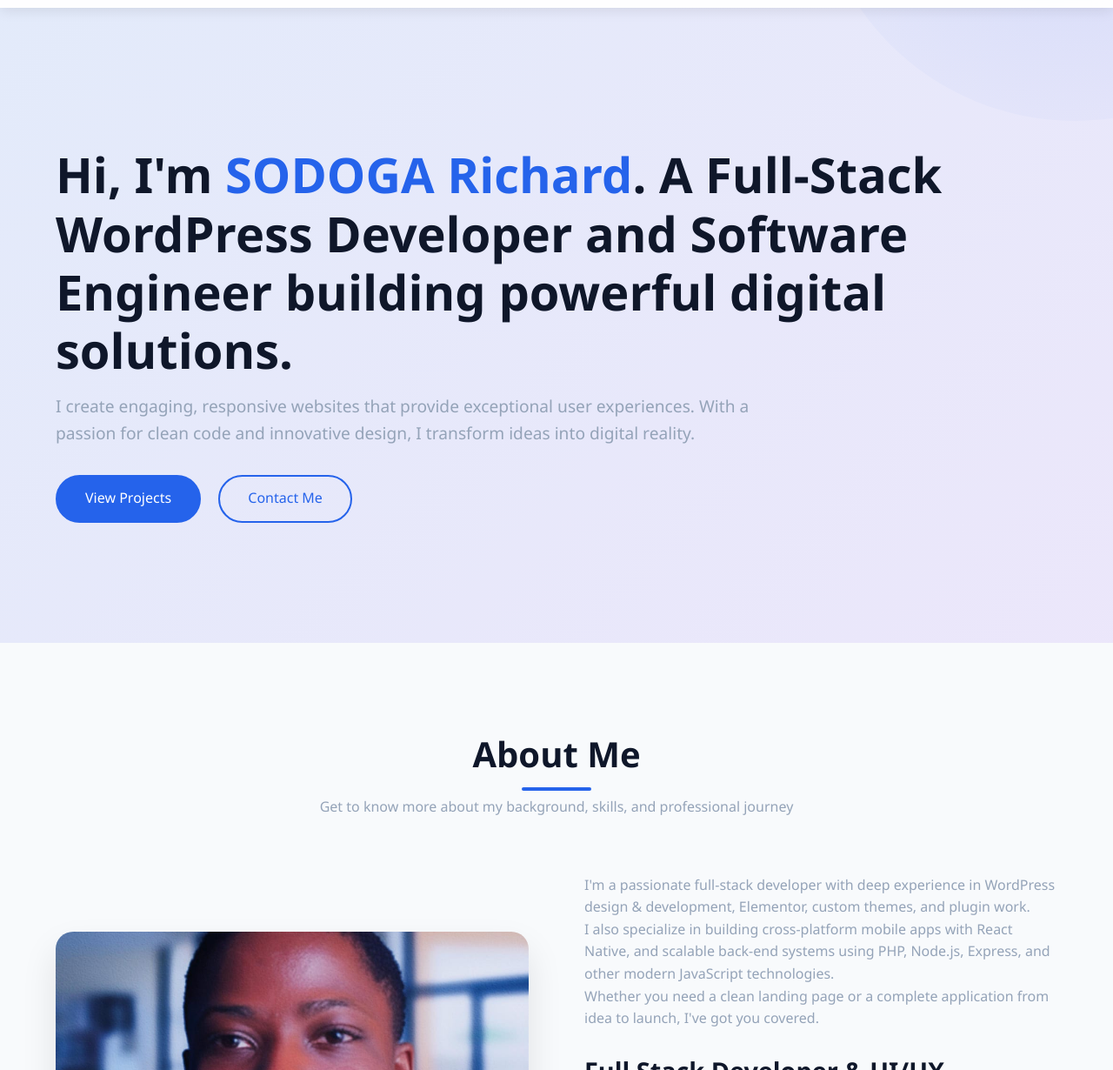
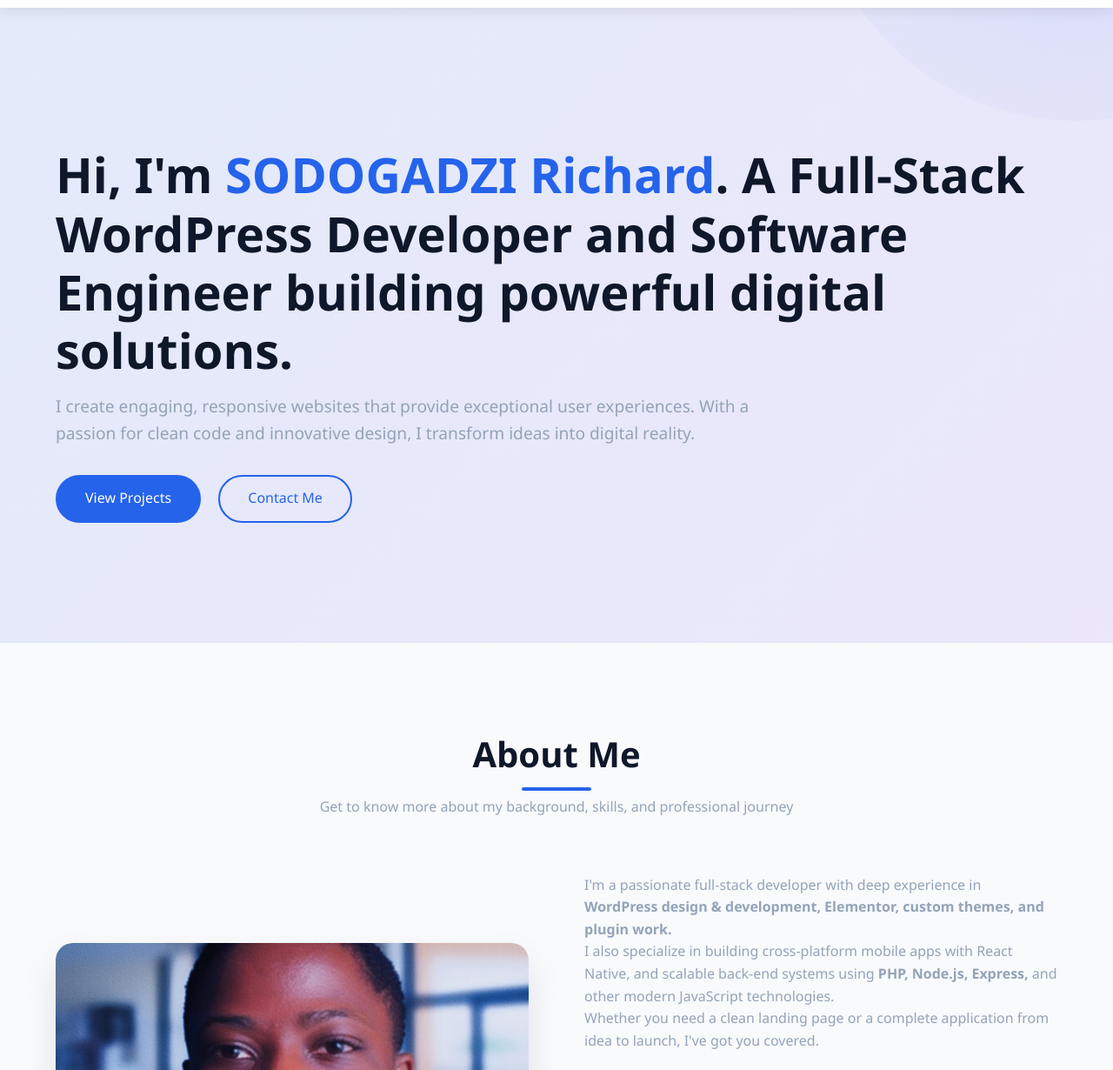
Before and after one commit to komi16/portfoliori-website, a plain HTML site: page index.html in a window 1280 px wide. Shown: the part 61-1291 px from the top of the page at 87% size. Drawn offline with Linux system fonts and the light colour scheme.

Commit message:
Update index.html

```diff
--- a/index.html
+++ b/index.html
@@ -619,7 +619,7 @@
     <!-- Hero Section -->
     <section id="home" class="hero">
         <div class="hero-content">
-            <h1>Hi, I'm <span><b>SODOGA Richard</b></span>. A Full-Stack WordPress Developer and Software Engineer building powerful digital solutions.</h1>
+            <h1>Hi, I'm <span><b>SODOGADZI Richard</b></span>. A Full-Stack WordPress Developer and Software Engineer building powerful digital solutions.</h1>
             <p>I create engaging, responsive websites that provide exceptional user experiences. With a passion for clean code and innovative design, I transform ideas into digital reality.</p>
             <div>
                 <a href="#projects" class="btn">View Projects</a>
@@ -640,8 +640,8 @@
             </div>
             <div class="about-text">
                 <p>
-                    I'm a passionate full-stack developer with deep experience in WordPress design & development, Elementor, custom themes, and plugin work.<br>
-                    I also specialize in building cross-platform mobile apps with React Native, and scalable back-end systems using PHP, Node.js, Express, and other modern JavaScript technologies.<br>
+                    I'm a passionate full-stack developer with deep experience in<b> WordPress design & development, Elementor, custom themes, and plugin work.</b><br>
+                    I also specialize in building cross-platform mobile apps with React Native, and scalable back-end systems using<b> PHP, Node.js, Express,</b> and other modern JavaScript technologies.<br>
                     Whether you need a clean landing page or a complete application from idea to launch, I've got you covered.
                 </p>
                 <h3>Full Stack Developer & UI/UX Designer & WordPress Developer</h3>
```
